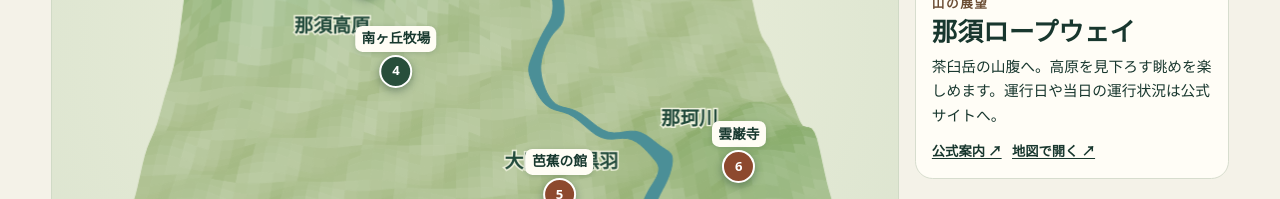
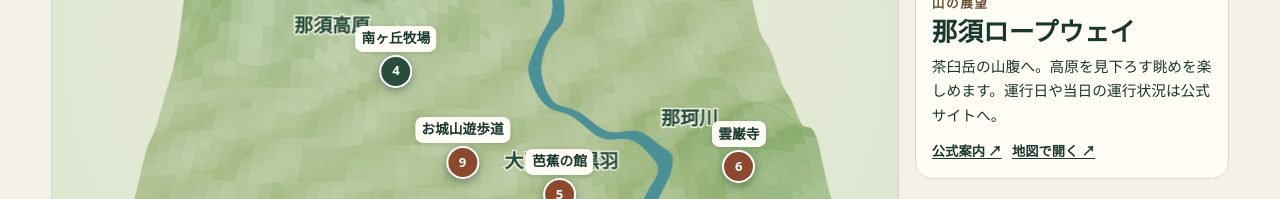
Before and after one commit to yuseimorishima/school.trip, a plain HTML site: page index.html in a window 1280 px wide. Both pictures are taken after a click on the button "那須ロープウェイ". Shown: the part 601-800 px from the top of the page. Drawn offline with Linux system fonts and the light colour scheme.

Commit message:
Add Fudo Falls and Oshiroyama walking trail to the map

```diff
--- a/index.html
+++ b/index.html
@@ -56,7 +56,7 @@
 const regions = {
   all: {bounds:[0,0,1,1], labels:[['那須高原',.26,.31],['大田原・黒羽',.63,.59],['那珂川',.83,.53]]},
   nasu: {bounds:[.02,.02,.55,.48], labels:[['那須連山',.14,.13],['那須湯本',.3,.32]]},
-  otawara: {bounds:[.41,.44,.98,.98], labels:[['黒羽',.65,.65],['那珂川',.8,.59]]}
+  otawara: {bounds:[.28,.44,.98,.98], labels:[['黒羽',.65,.65],['那珂川',.8,.59]]}
 };
 const mountainPhoto = {
   url:'https://upload.wikimedia.org/wikipedia/commons/d/dd/Nasu_chausudake.jpg',
@@ -77,7 +77,9 @@ const spots = [
   {name:'那須高原 南ヶ丘牧場',short:'南ヶ丘牧場',region:'nasu',type:'牧場体験',x:.37,y:.39,url:'https://minamigaoka.co.jp/',description:'牧場の動物に出会い、乳製品やソフトクリームを楽しめます。体験の実施状況は公式案内へ。'},
   {name:'黒羽芭蕉の館',short:'芭蕉の館',region:'otawara',type:'文学と歴史',x:.62,y:.7,url:'https://www.city.ohtawara.tochigi.jp/docs/2013082780058/',description:'「おくのほそ道」の旅で黒羽に滞在した松尾芭蕉にまつわる資料や、黒羽藩主・大関家の資料を展示しています。'},
   {name:'雲巌寺',short:'雲巌寺',region:'otawara',type:'寺と里山',x:.87,y:.76,url:'https://www.city.ohtawara.tochigi.jp/docs/2013082765673/',description:'山あいにある禅寺。朱塗りの反り橋の先に山門と石段が続きます。',photo:templePhoto},
-  {name:'栃木県なかがわ水遊園',short:'なかがわ水遊園',region:'otawara',type:'川と水族館',x:.68,y:.89,url:'https://www.tnap.jp/',description:'地元の那珂川から世界の川まで、淡水の生きものを観察できる水族館です。'}
+  {name:'栃木県なかがわ水遊園',short:'なかがわ水遊園',region:'otawara',type:'川と水族館',x:.68,y:.89,url:'https://www.tnap.jp/',description:'地元の那珂川から世界の川まで、淡水の生きものを観察できる水族館です。'},
+  {"name":"滝沢神社 不動の滝","short":"不動の滝","region":"otawara","type":"滝と神社","x":0.39,"y":0.84,"url":"https://www.ohtawara.info/spot_detail.html?id=9","location":"36.816988,140.003272","description":"箒川沿いの大田原市滝沢にある滝。近くで石に彫られた不動明王を祀ったことが、滝の名の由来と伝わります。"},
+  {"name":"お城山遊歩道（龍城公園）","short":"お城山遊歩道","region":"otawara","type":"城跡散策","x":0.48,"y":0.62,"url":"https://www.ohtawara.info/spot_detail.html?id=17","location":"36.868449,140.034587","description":"大田原城跡を整備した龍城公園（お城山）を歩く散策スポット。本丸跡の広場からは市街地や那須連山を見渡せます。"}
 ];
 const get = id => document.getElementById(id);
 const canvas = get('terrain');
@@ -192,7 +194,7 @@ function selectSpot(index) {
   get('photo').hidden=!spot?.photo;
   if(!spot) return;
   get('official').href=spot.url;
-  get('directions').href='https://www.google.com/maps/search/?api=1&query='+encodeURIComponent(spot.name+' 栃木県');
+  get('directions').href='https://www.google.com/maps/search/?api=1&query='+encodeURIComponent(spot.location ?? spot.name+' 栃木県');
   if(spot.photo) {
     const {url,alt,page,author,license}=spot.photo;
     get('picture').src=url;
```
